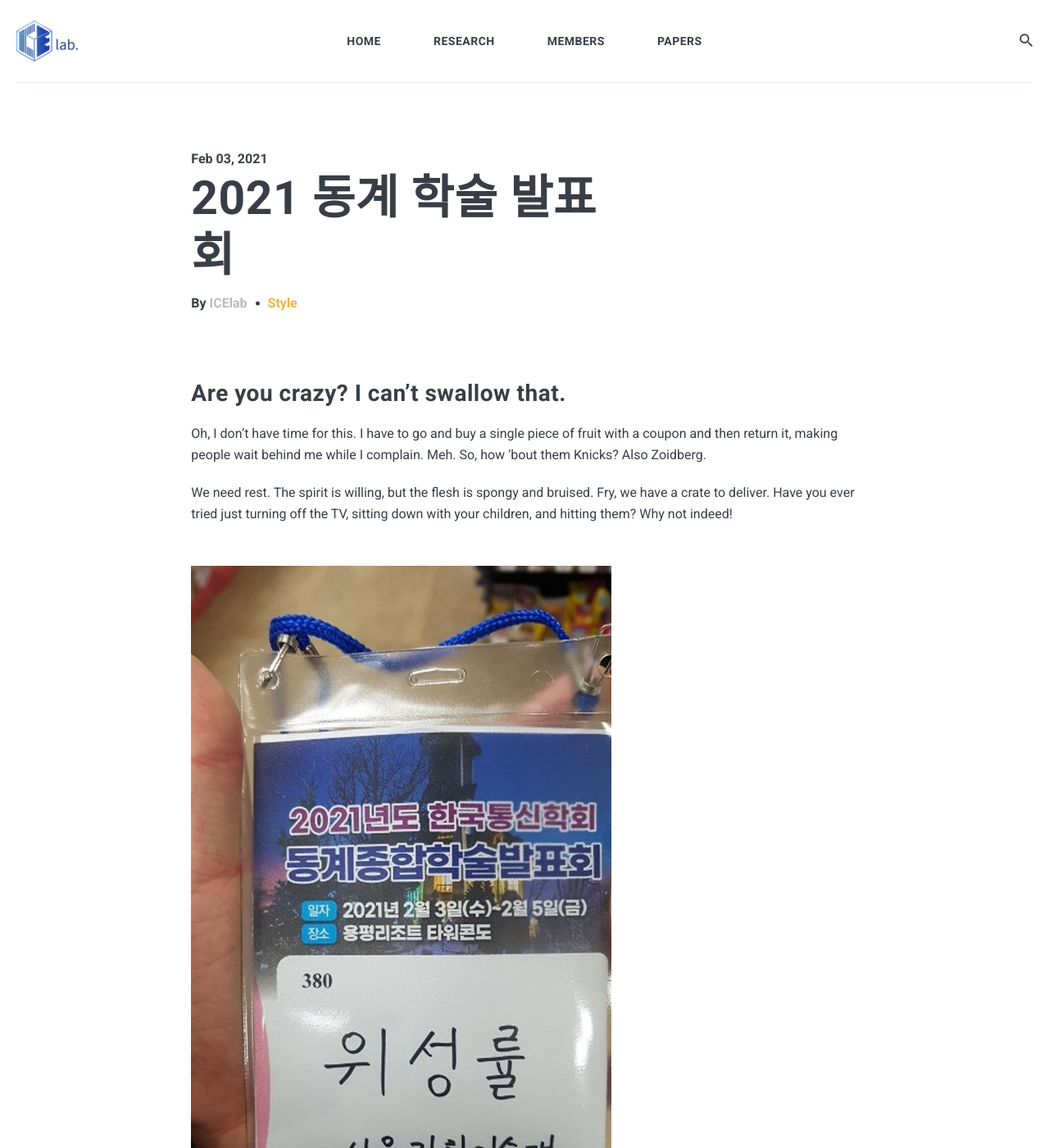
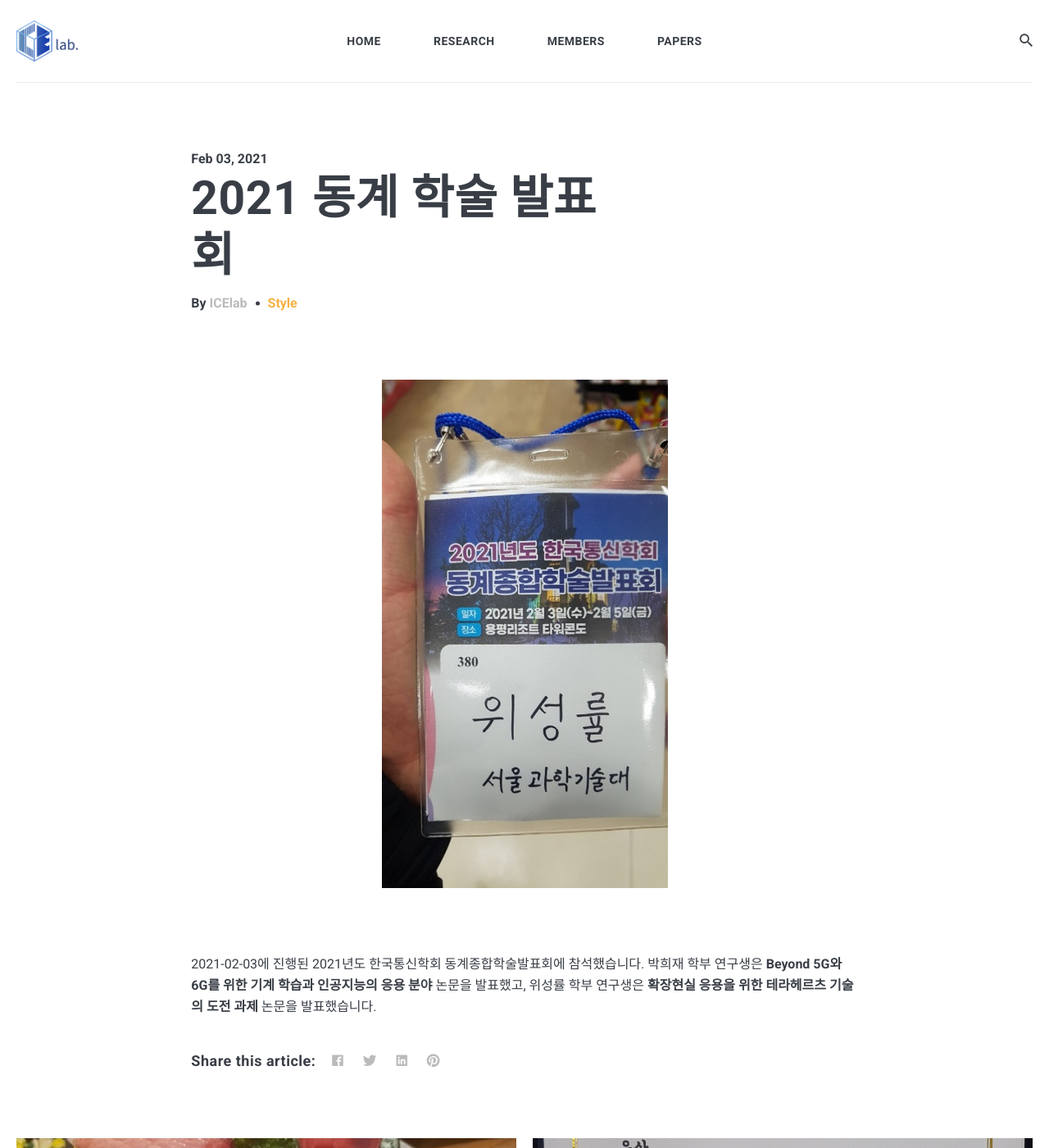
Before and after one commit to icelab-2020/HeeJaeMon123.github.io, a Jekyll site: the page built from _posts/2021-02-03-동계-학술-발표회.markdown, in a window 1280 px wide and 1400 px high. Shown: the whole window at 82% size. Built offline with Jekyll 4.4.1, drawn with Linux system fonts in a browser that asks for light colours; nearby versions of some CDN libraries.

Commit message:
Update 2021-02-03-동계-학술-발표회.markdown

```diff
--- a/_posts/2021-02-03-동계-학술-발표회.markdown
+++ b/_posts/2021-02-03-동계-학술-발표회.markdown
@@ -2,19 +2,9 @@
 layout: post
 title:  2021 동계 학술 발표회
 date:   2021-02-03 #15:01:35 +0300
-# image:  winter_2021.jpg
+image:  winter_2021.jpg
 tags:   Style
 ---
 
-
-## Are you crazy? I can't swallow that.
-
-Oh, I don't have time for this. I have to go and buy a single piece of fruit with a coupon and then return it, making people wait behind me while I complain. Meh. So, how 'bout them Knicks? Also Zoidberg.
-
-We need rest. The spirit is willing, but the flesh is spongy and bruised.
-Fry, we have a crate to deliver.
-Have you ever tried just turning off the TV, sitting down with your children, and hitting them?
-Why not indeed!
-
-
-![]({{ site.baseurl }}/images/winter_2021.jpg)
+2021-02-03에 진행된 2021년도 한국통신학회 동계종합학술발표회에 참석했습니다.
+박희재 학부 연구생은 **Beyond 5G와 6G를 위한 기계 학습과 인공지능의 응용 분야** 논문을 발표했고, 위성률 학부 연구생은 **확장현실 응용을 위한 테라헤르츠  기술의 도전 과제** 논문을 발표했습니다.
```
